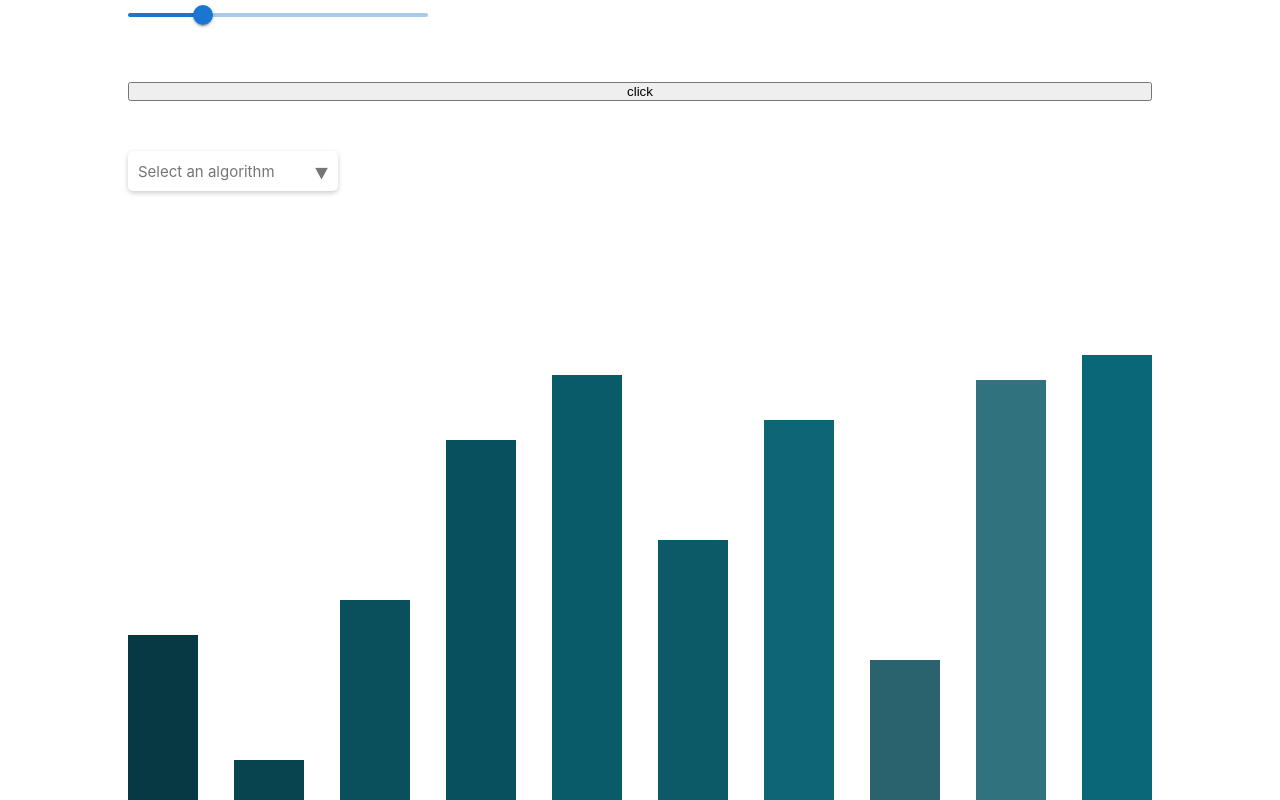
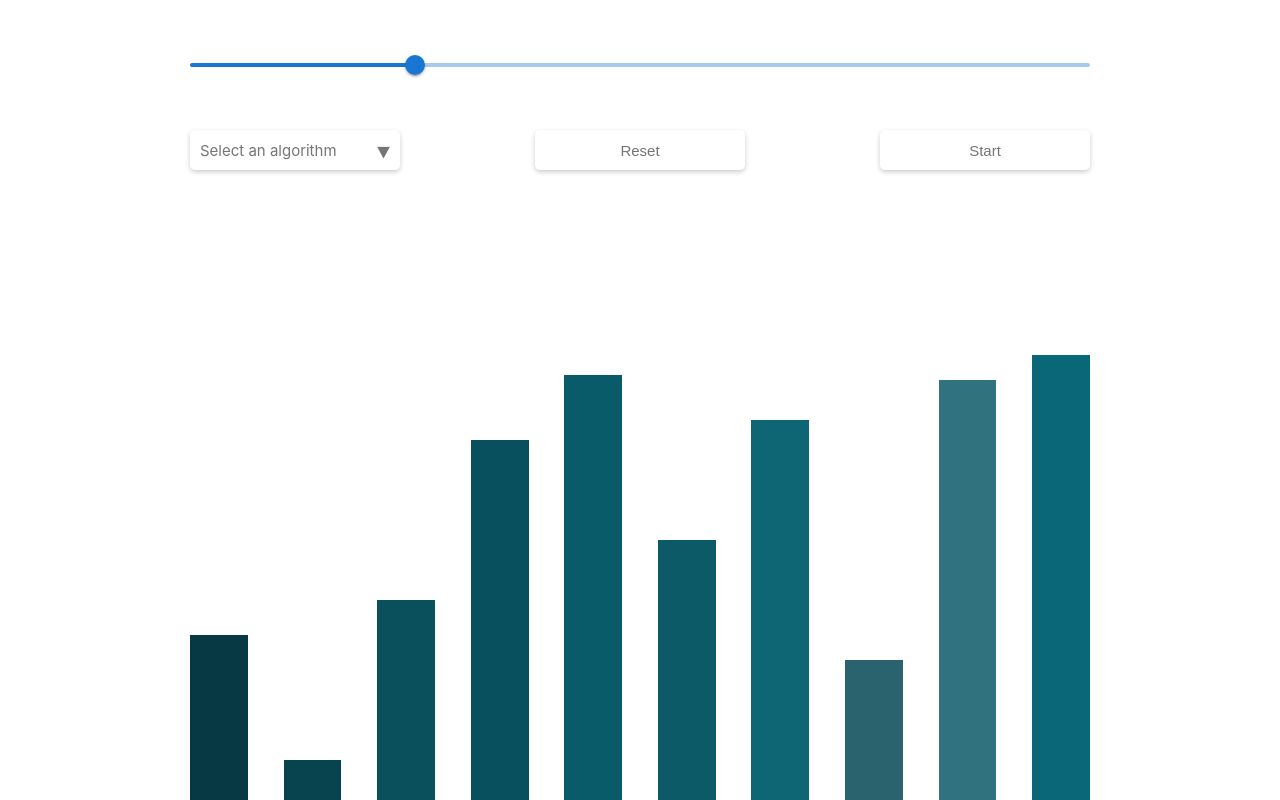
Before and after one commit to aruadecarvalho/sort-visualizer, a React (Create React App) app: page / in a window 1280 px wide. Built offline with nearby package versions, Linux system fonts and the light colour scheme.

Commit message:
start and reset button, algorithms selection

```diff
--- a/src/components/dropdown-selector/dropdown-selector.component.jsx
+++ b/src/components/dropdown-selector/dropdown-selector.component.jsx
@@ -8,7 +8,7 @@ import {
   DropdownItem,
 } from "./dropdown-selector.styles";
 
-function DropDownSelector({ data, text }) {
+function DropDownSelector({ data, text, setAlgorithm }) {
   const [dropdownShow, setDropdownShow] = useState(false);
   const [dataSelected, setDataSelected] = useState(text);
 
@@ -17,6 +17,7 @@ function DropDownSelector({ data, text }) {
   };
   const setDataSelectedValue = (value) => {
     setDataSelected(value);
+    setAlgorithm(value);
     setDropdownShow(false);
   };
   return (
--- a/src/components/graph-visualizer/graph-visualizer.component.jsx
+++ b/src/components/graph-visualizer/graph-visualizer.component.jsx
@@ -8,15 +8,34 @@ import {
   Graph,
   GraphBar,
   colorArray,
+  Button,
+  SelectionContainer,
 } from "./graph-visualizer.styles";
-import { mergeSort } from "../algorithms/algorithms";
+import {
+  bubbleSort,
+  selectionSort,
+  insertionSort,
+  shellSort,
+  mergeSort,
+  heapSort,
+  quickSort,
+} from "../algorithms/algorithms";
 import DropDownSelector from "../dropdown-selector/dropdown-selector.component";
 
-// create an obj vith value and color keys
+const algorithmsObject = {
+  "Bubble Sort": bubbleSort,
+  "Selection Sort": selectionSort,
+  "Insertion Sort": insertionSort,
+  "Shell Sort": shellSort,
+  "Merge Sort": mergeSort,
+  "Heap Sort": heapSort,
+  "Quick Sort": quickSort,
+};
 
 const GraphVisualizer = () => {
   const [sortArray, setSortArray] = useState([]);
   const [arrayLength, setArrayLength] = useState(7);
+  const [algorithm, setAlgorithm] = useState("None");
   const containerRef = useRef(null);
 
   function sleep(ms) {
@@ -33,18 +52,28 @@ const GraphVisualizer = () => {
     return array;
   };
 
+  const handleReset = () => setSortArray(randomArray(arrayLength));
   const handleSliderChange = (event, newValue) => {
     setArrayLength(newValue);
     setSortArray(randomArray(newValue));
   };
 
-  const handleBubbleSort = async () => {
-    await mergeSort(sortArray, containerRef, sleep, colorArray, setSortArray);
+  const handleAlgorithm = async () => {
+    if (algorithm === "None") {
+      return;
+    }
+    let algorithmFunction = algorithmsObject[algorithm];
+    await algorithmFunction(
+      sortArray,
+      containerRef,
+      sleep,
+      colorArray,
+      setSortArray
+    );
   };
 
   return (
     <GraphVisualizerContainer>
-      <Box width={300}>
       <Slider
         defaultValue={10}
         aria-label="Default"
@@ -52,9 +81,15 @@ const GraphVisualizer = () => {
         min={5}
         max={25}
       />
-      </Box>
-      <button onClick={handleBubbleSort}>click</button>
-      <DropDownSelector data={["teste", "teste2"]} text="Select an algorithm" />
+      <SelectionContainer>
+        <DropDownSelector
+          data={Object.keys(algorithmsObject)}
+          text="Select an algorithm"
+          setAlgorithm={setAlgorithm}
+        />
+        <Button onClick={handleReset}>Reset</Button>
+        <Button onClick={handleAlgorithm}>Start</Button>
+      </SelectionContainer>
       <Graph ref={containerRef} graphGap={25 / arrayLength}>
         {sortArray.map((value, index) => (
           <GraphBar
--- a/src/components/graph-visualizer/graph-visualizer.styles.jsx
+++ b/src/components/graph-visualizer/graph-visualizer.styles.jsx
@@ -30,7 +30,8 @@ export const colorArray = [
 
 export const GraphVisualizerContainer = styled.div`
   height: 100vh;
-  width: 80vw;
+  max-width: 90rem;
+  padding-top: 5rem;
   margin: 0 auto;
   display: flex;
   flex-direction: column;
@@ -46,6 +47,29 @@ export const Graph = styled.div`
   height: 15rem;
 `;
 
+export const SelectionContainer = styled.div`
+  display: flex;
+  justify-content: space-between;
+  align-items: center;
+`;
+
+export const Button = styled.button`
+  width: 21rem;
+  height: 4rem;
+  color: #757575;
+  font-size: 1.5rem;
+  background-color: #fff;
+  border: none;
+  border-radius: 5px;
+  box-shadow: 0px 2px 5px 0px rgb(0, 0, 0, 0.2);
+  transition: all 0.2s;
+  &:hover {
+    cursor: pointer;
+    background-color: #757575;
+    color: #fff;
+  }
+`;
+
 export const GraphBar = styled.div.attrs((props) => ({
   style: {
     height: `${props.barValue}`,
```
Lines whose indentation alone changed are shown as unchanged.
